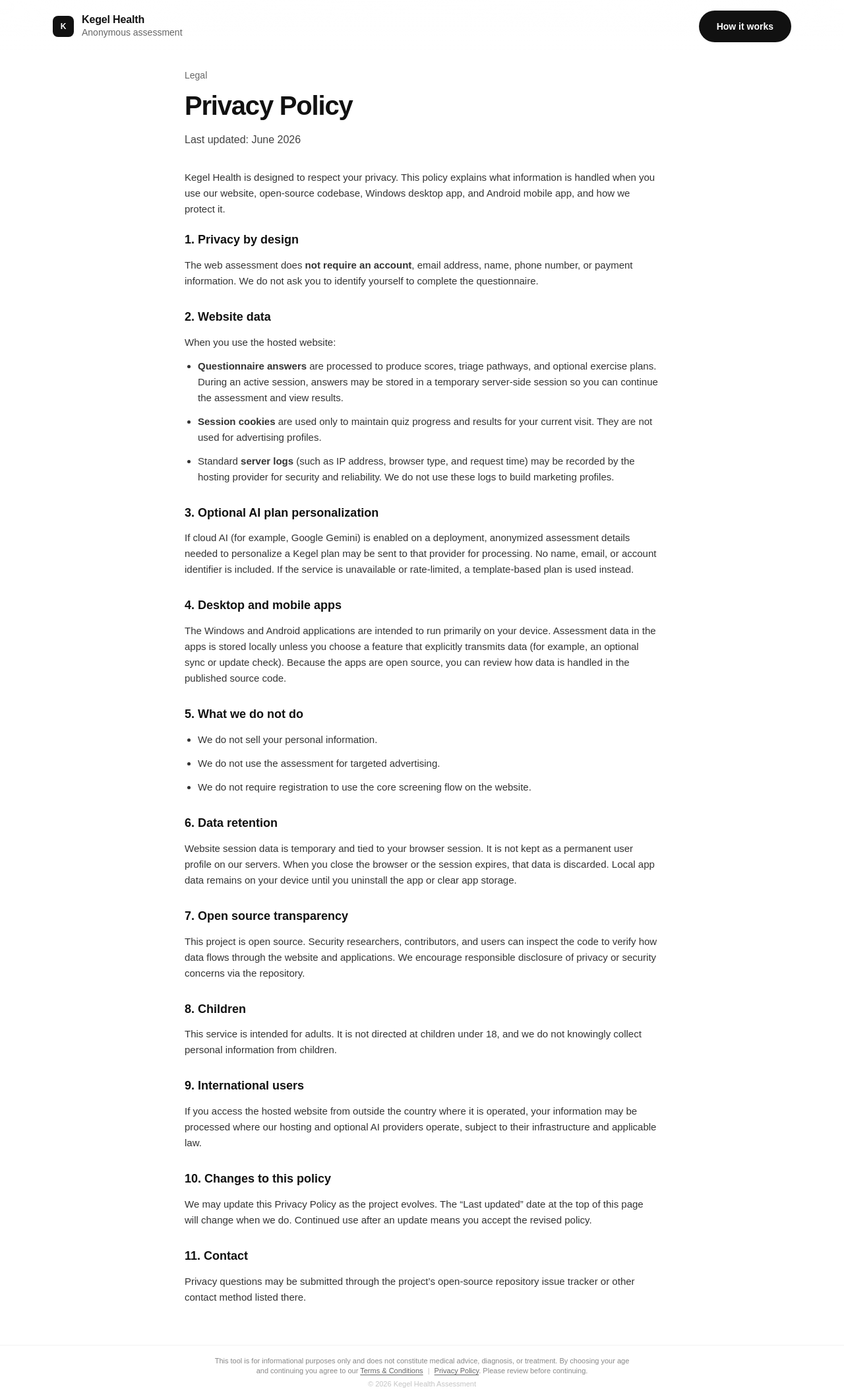
After one commit to dhananjayaDev/Kegel-app, a Flask app: page /privacy in a window 1280 px wide. The commit adds this page. Shown: the whole page at 66% size. Run offline with Flask 3, Linux system fonts and the light colour scheme.

Commit message:
fix component paddings

```diff
--- a/application/routes/main.py
+++ b/application/routes/main.py
@@ -84,3 +84,15 @@ def about():
         first_question=_get_first_question(),
     )
     return render_template("about.html", **ctx)
+
+
+@main_bp.route("/terms")
+def terms():
+    ctx = PageLayout.context(active_path="/terms")
+    return render_template("terms.html", **ctx)
+
+
+@main_bp.route("/privacy")
+def privacy():
+    ctx = PageLayout.context(active_path="/privacy")
+    return render_template("privacy.html", **ctx)
--- a/application/static/css/main.css
+++ b/application/static/css/main.css
@@ -358,6 +358,14 @@ a {
 
 .page-section--research {
   max-width: 820px;
+}
+
+.legal-page {
+  max-width: 720px;
+}
+
+.legal-doc h2:first-of-type {
+  margin-top: 1.25rem;
 }
 
 .research-doc {
@@ -1130,7 +1138,7 @@ a {
 
 .site-footer {
   border-top: 1px solid #f2f2f2;
-  padding: var(--space-6) var(--space-page-x) var(--space-5);
+  padding: var(--space-4) var(--space-page-x) var(--space-4);
   margin-top: auto;
 }
 
@@ -1142,17 +1150,34 @@ a {
 
 .footer-disclaimer {
   font-size: 0.6875rem;
-  color: #b0b0b0;
-  line-height: 1.45;
-  max-width: 28rem;
+  color: #888;
+  line-height: 1.4;
+  max-width: 40rem;
   margin: 0 auto 0.25rem;
   font-weight: 400;
+}
+
+.footer-legal__link {
+  color: #666;
+  text-decoration: underline;
+  text-underline-offset: 2px;
+  white-space: nowrap;
+}
+
+.footer-legal__link:hover {
+  color: #111;
+}
+
+.footer-legal__sep {
+  color: #bbb;
+  margin: 0 0.25rem;
 }
 
 .footer-copy {
   font-size: 0.6875rem;
   color: #c4c4c4;
-  line-height: 1.4;
+  line-height: 1.35;
+  margin: 0;
 }
 
 /* ── Responsive ── */
--- a/application/templates/base.html
+++ b/application/templates/base.html
@@ -6,7 +6,7 @@
   <title>{% block title %}Kegel Health{% endblock %}</title>
   <link rel="icon" href="{{ url_for('static', filename='icons/kegel.png') }}" type="image/png">
   <link rel="apple-touch-icon" href="{{ url_for('static', filename='icons/kegel.png') }}">
-  <link rel="stylesheet" href="{{ url_for('static', filename='css/main.css') }}?v=41">
+  <link rel="stylesheet" href="{{ url_for('static', filename='css/main.css') }}?v=43">
   {% block head %}{% endblock %}
 </head>
 <body class="{% block body_class %}{% endblock %}">
--- a/application/templates/components/footer.html
+++ b/application/templates/components/footer.html
@@ -1,6 +1,12 @@
 <footer class="site-footer">
   <div class="footer-inner">
-    <p class="footer-disclaimer">{{ footer.disclaimer }}</p>
+    <p class="footer-disclaimer">
+      {{ footer.disclaimer }} By choosing your age and continuing you agree to our
+      <a href="{{ url_for('main.terms') }}" class="footer-legal__link">Terms &amp; Conditions</a>
+      <span class="footer-legal__sep" aria-hidden="true">|</span>
+      <a href="{{ url_for('main.privacy') }}" class="footer-legal__link">Privacy Policy</a>.
+      Please review before continuing.
+    </p>
     <p class="footer-copy">&copy; {{ footer.year }} Kegel Health Assessment</p>
   </div>
 </footer>
--- a/application/templates/index.html
+++ b/application/templates/index.html
@@ -3,7 +3,7 @@
 {% block title %}Kegel Health — Anonymous ED Assessment{% endblock %}
 
 {% block head %}
-<link rel="stylesheet" href="{{ url_for('static', filename='css/quiz.css') }}?v=52">
+<link rel="stylesheet" href="{{ url_for('static', filename='css/quiz.css') }}?v=55">
 {% endblock %}
 
 {% block content %}
--- /dev/null
+++ b/application/templates/privacy.html
@@ -0,0 +1,109 @@
+{% extends "base.html" %}
+
+{% block title %}Privacy Policy — Kegel Health{% endblock %}
+
+{% block content %}
+<section class="page-section legal-page">
+  <p class="hero-label">Legal</p>
+  <h1 class="page-title">Privacy Policy</h1>
+  <p class="page-lead">Last updated: June 2026</p>
+
+  <article class="prose legal-doc">
+    <p>
+      Kegel Health is designed to respect your privacy. This policy explains what information
+      is handled when you use our website, open-source codebase, Windows desktop app, and
+      Android mobile app, and how we protect it.
+    </p>
+
+    <h2>1. Privacy by design</h2>
+    <p>
+      The web assessment does <strong>not require an account</strong>, email address, name,
+      phone number, or payment information. We do not ask you to identify yourself to complete
+      the questionnaire.
+    </p>
+
+    <h2>2. Website data</h2>
+    <p>When you use the hosted website:</p>
+    <ul>
+      <li>
+        <strong>Questionnaire answers</strong> are processed to produce scores, triage pathways,
+        and optional exercise plans. During an active session, answers may be stored in a
+        temporary server-side session so you can continue the assessment and view results.
+      </li>
+      <li>
+        <strong>Session cookies</strong> are used only to maintain quiz progress and results
+        for your current visit. They are not used for advertising profiles.
+      </li>
+      <li>
+        Standard <strong>server logs</strong> (such as IP address, browser type, and request
+        time) may be recorded by the hosting provider for security and reliability. We do not
+        use these logs to build marketing profiles.
+      </li>
+    </ul>
+
+    <h2>3. Optional AI plan personalization</h2>
+    <p>
+      If cloud AI (for example, Google Gemini) is enabled on a deployment, anonymized
+      assessment details needed to personalize a Kegel plan may be sent to that provider
+      for processing. No name, email, or account identifier is included. If the service is
+      unavailable or rate-limited, a template-based plan is used instead.
+    </p>
+
+    <h2>4. Desktop and mobile apps</h2>
+    <p>
+      The Windows and Android applications are intended to run primarily on your device.
+      Assessment data in the apps is stored locally unless you choose a feature that
+      explicitly transmits data (for example, an optional sync or update check). Because the
+      apps are open source, you can review how data is handled in the published source code.
+    </p>
+
+    <h2>5. What we do not do</h2>
+    <ul>
+      <li>We do not sell your personal information.</li>
+      <li>We do not use the assessment for targeted advertising.</li>
+      <li>We do not require registration to use the core screening flow on the website.</li>
+    </ul>
+
+    <h2>6. Data retention</h2>
+    <p>
+      Website session data is temporary and tied to your browser session. It is not kept as
+      a permanent user profile on our servers. When you close the browser or the session
+      expires, that data is discarded. Local app data remains on your device until you
+      uninstall the app or clear app storage.
+    </p>
+
+    <h2>7. Open source transparency</h2>
+    <p>
+      This project is open source. Security researchers, contributors, and users can inspect
+      the code to verify how data flows through the website and applications. We encourage
+      responsible disclosure of privacy or security concerns via the repository.
+    </p>
+
+    <h2>8. Children</h2>
+    <p>
+      This service is intended for adults. It is not directed at children under 18, and we do
+      not knowingly collect personal information from children.
+    </p>
+
+    <h2>9. International users</h2>
+    <p>
+      If you access the hosted website from outside the country where it is operated, your
+      information may be processed where our hosting and optional AI providers operate, subject
+      to their infrastructure and applicable law.
+    </p>
+
+    <h2>10. Changes to this policy</h2>
+    <p>
+      We may update this Privacy Policy as the project evolves. The “Last updated” date at the
+      top of this page will change when we do. Continued use after an update means you accept
+      the revised policy.
+    </p>
+
+    <h2>11. Contact</h2>
+    <p>
+      Privacy questions may be submitted through the project’s open-source repository issue
+      tracker or other contact method listed there.
+    </p>
+  </article>
+</section>
+{% endblock %}
```
Also changed, not shown: application/static/css/quiz.css (+11 -6 lines), application/templates/terms.html (added, +83 -0 lines).
